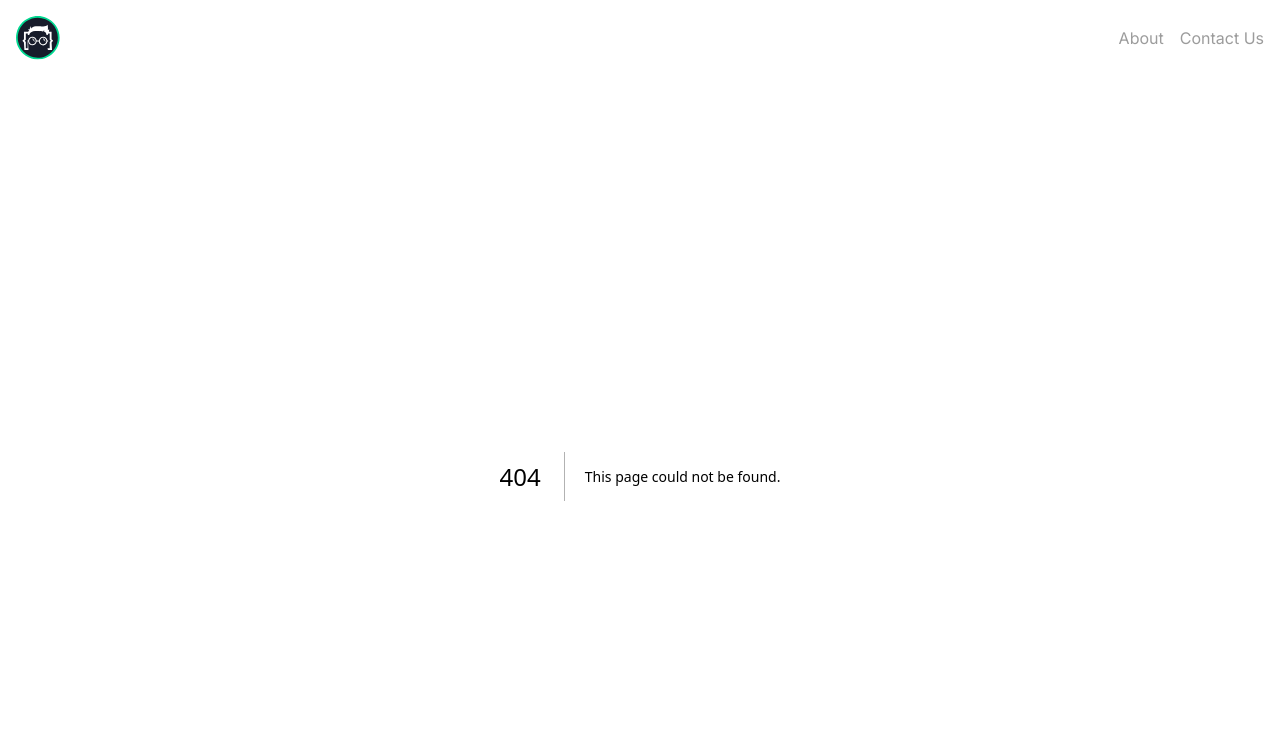
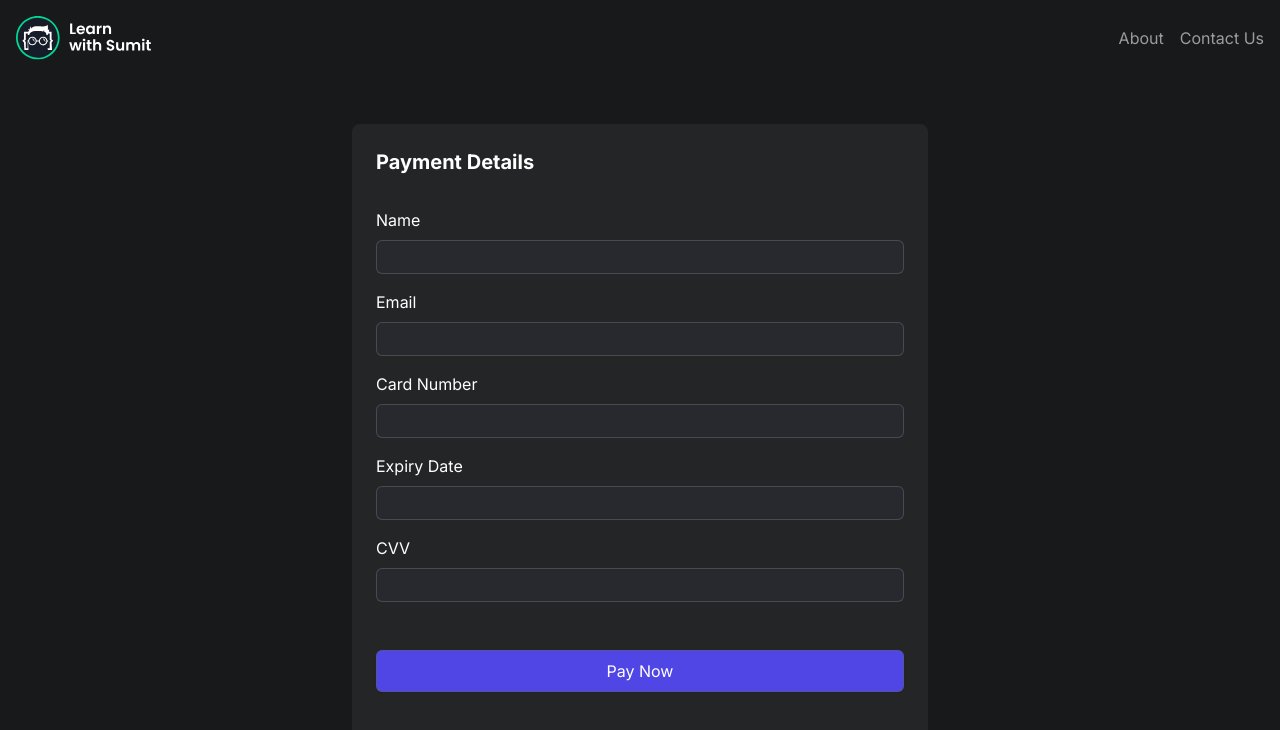
Before and after one commit to lightDevX/eventry, a Next.js app: page /payment in a window 1280 px wide. Before the commit this address had no page. Shown: the top 730 px of the page. Built offline with nearby package versions, Linux system fonts and the light colour scheme.

Commit message:
payment method implement

```diff
--- /dev/null
+++ b/app/payment/page.js
@@ -0,0 +1,14 @@
+import PaymentForm from "@/components/payments/PaymentForm";
+
+const PaymentPage = () => {
+    return (
+        <section className="container">
+            <div className="bg-[#242526] p-6 rounded-lg max-w-xl mx-auto my-12">
+                <h2 className="font-bold text-xl mb-8">Payment Details</h2>
+                <PaymentForm />
+            </div>
+        </section>
+    );
+};
+
+export default PaymentPage;
--- a/components/ActionsButton.jsx
+++ b/components/ActionsButton.jsx
@@ -4,7 +4,7 @@ const ActionsButton = ({ fromDetails }) => {
     return (
         <div className={`w-full flex gap-4 mt-4 ${fromDetails && "flex-1"}`}>
             <button className="w-full bg-indigo-600 hover:bg-indigo-800">Interested</button>
-            <Link href="#" className="text-center w-full bg-[#464849] py-2 px-2 rounded-md border border-[#5F5F5F]/50 shadow-sm cursor-pointer hover:bg-[#3C3D3D] transition-colors active:translate-y-1">Going</Link>
+            <Link href="/payment" className="text-center w-full bg-[#464849] py-2 px-2 rounded-md border border-[#5F5F5F]/50 shadow-sm cursor-pointer hover:bg-[#3C3D3D] transition-colors active:translate-y-1">Going</Link>
         </div>
     );
 };
--- /dev/null
+++ b/components/payments/PaymentForm.jsx
@@ -0,0 +1,70 @@
+
+const PaymentForm = () => {
+    return (
+        <form>
+            <div className="my-4 space-y-2">
+                <label htmlFor="name" className="block">
+                    Name
+                </label>
+                <input
+                    type="text"
+                    id="name"
+                    className="w-full bg-[#27292F] border border-[#CCCCCC]/20 py-1 px-2 rounded-md"
+                />
+            </div>
+
+            <div className="my-4 space-y-2">
+                <label htmlFor="email" className="block">
+                    Email
+                </label>
+                <input
+                    type="email"
+                    id="email"
+                    className="w-full bg-[#27292F] border border-[#CCCCCC]/20 py-1 px-2 rounded-md"
+                />
+            </div>
+
+            <div className="my-4 space-y-2">
+                <label htmlFor="card" className="block">
+                    Card Number
+                </label>
+                <input
+                    type="text"
+                    id="card"
+                    className="w-full bg-[#27292F] border border-[#CCCCCC]/20 py-1 px-2 rounded-md"
+                />
+            </div>
+
+            <div className="my-4 space-y-2">
+                <label htmlFor="expiry" className="block">
+                    Expiry Date
+                </label>
+                <input
+                    type="text"
+                    id="expiry"
+                    className="w-full bg-[#27292F] border border-[#CCCCCC]/20 py-1 px-2 rounded-md"
+                />
+            </div>
+
+            <div className="my-4 space-y-2">
+                <label htmlFor="cvv" className="block">
+                    CVV
+                </label>
+                <input
+                    type="text"
+                    id="cvv"
+                    className="w-full bg-[#27292F] border border-[#CCCCCC]/20 py-1 px-2 rounded-md"
+                />
+            </div>
+
+            <button
+                type="submit"
+                className="w-full my-8 bg-indigo-600 hover:bg-indigo-800 py-2 rounded-md"
+            >
+                Pay Now
+            </button>
+        </form>
+    );
+};
+
+export default PaymentForm;
```
